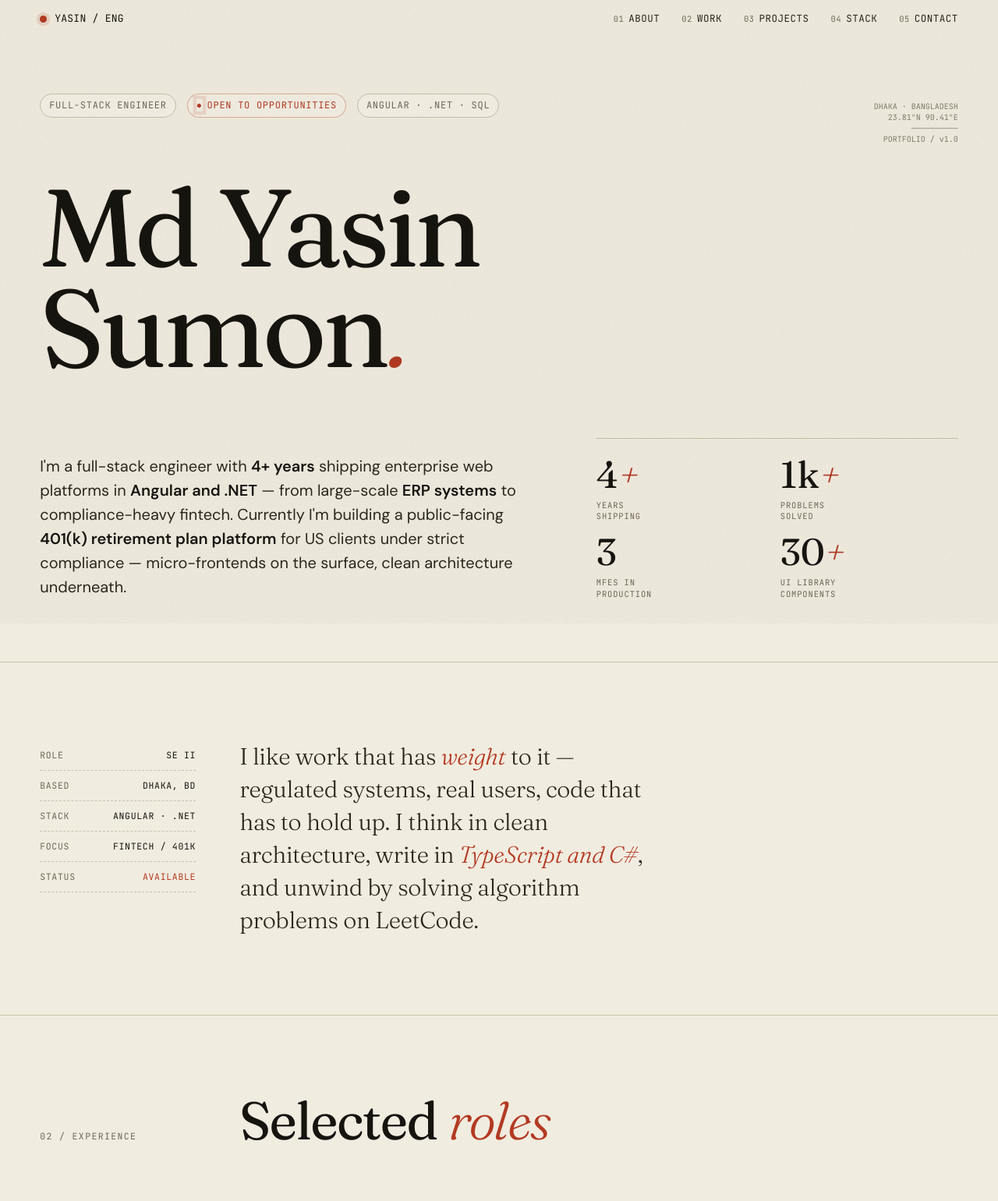
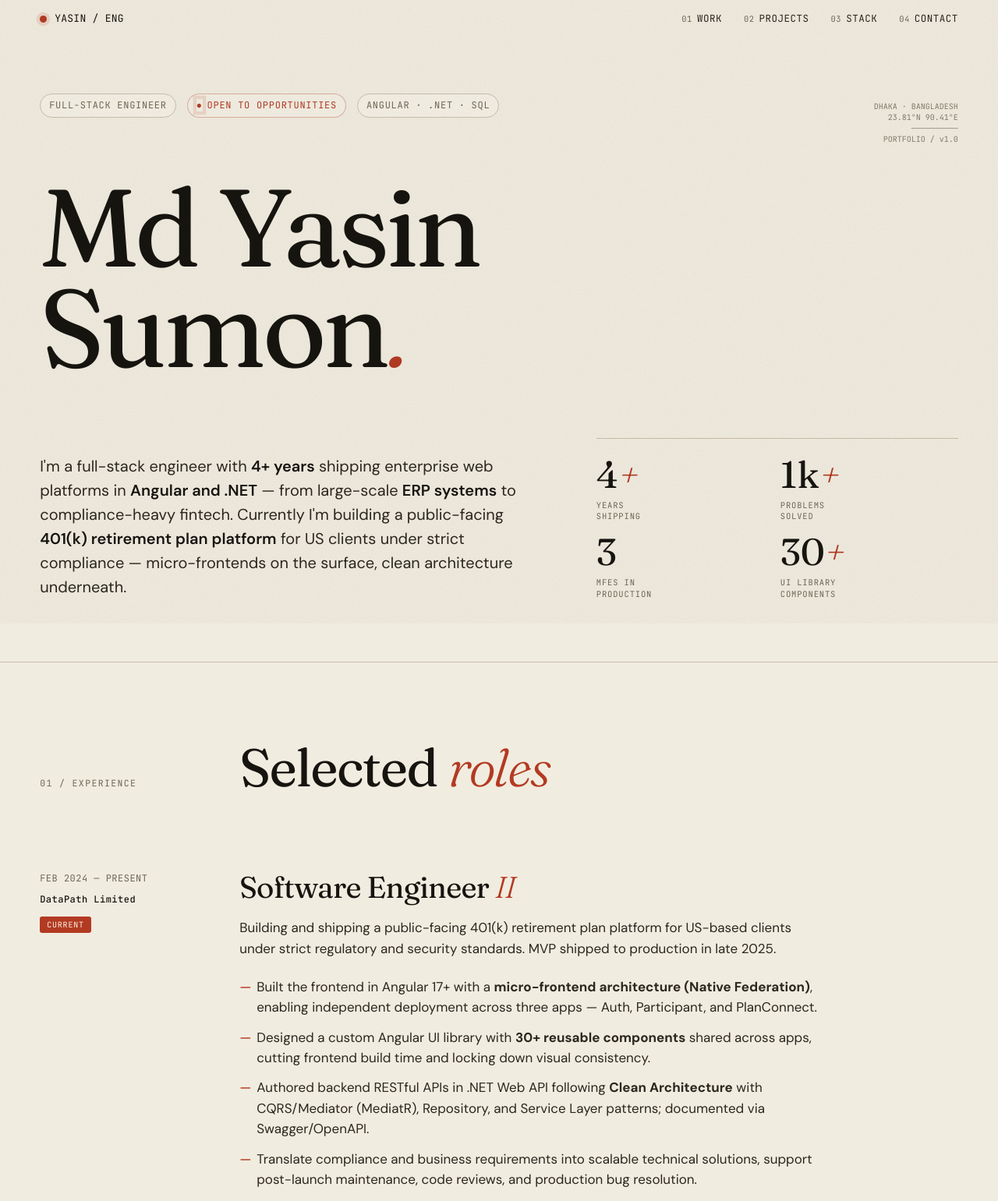
Before and after one commit to sumon1607112/sumon1607112.github.io, a plain HTML site: page index.html in a window 1280 px wide. Shown: the top 1541 px of the page at 78% size. Drawn offline with Linux system fonts and the light colour scheme.

Commit message:
Add files via upload

```diff
--- a/index.html
+++ b/index.html
@@ -255,37 +255,6 @@
     font-variation-settings: "opsz" 96;
   }
   .section-title em { font-style: italic; color: var(--accent); font-weight: 300; }
-
-  /* ─────────── About ─────────── */
-  .about-grid {
-    display: grid;
-    grid-template-columns: 1fr;
-    gap: 48px;
-  }
-  @media (min-width: 880px) {
-    .about-grid { grid-template-columns: 200px 1fr; gap: 56px; }
-  }
-  .about-meta {
-    font-family: var(--mono);
-    font-size: 11.5px;
-    letter-spacing: 0.06em;
-    text-transform: uppercase;
-    color: var(--muted);
-    line-height: 1.9;
-  }
-  .about-meta div { display: flex; justify-content: space-between; padding: 8px 0; border-bottom: 1px dashed var(--line); }
-  .about-meta div span:last-child { color: var(--ink); }
-  .about-body {
-    font-family: var(--display);
-    font-weight: 300;
-    font-size: clamp(22px, 2.4vw, 30px);
-    line-height: 1.4;
-    letter-spacing: -0.012em;
-    color: var(--ink-soft);
-    max-width: 28ch;
-    font-variation-settings: "opsz" 48;
-  }
-  .about-body em { font-style: italic; color: var(--accent); font-weight: 300; }
 
   /* ─────────── Work / Experience ─────────── */
   .role {
@@ -639,11 +608,10 @@
       <span>YASIN&nbsp;/&nbsp;ENG</span>
     </div>
     <nav class="nav">
-      <a href="#about"><span class="num">01</span>About</a>
-      <a href="#work"><span class="num">02</span>Work</a>
-      <a href="#projects"><span class="num">03</span>Projects</a>
-      <a href="#stack"><span class="num">04</span>Stack</a>
-      <a href="#contact"><span class="num">05</span>Contact</a>
+      <a href="#work"><span class="num">01</span>Work</a>
+      <a href="#projects"><span class="num">02</span>Projects</a>
+      <a href="#stack"><span class="num">03</span>Stack</a>
+      <a href="#contact"><span class="num">04</span>Contact</a>
     </nav>
   </div>
 </header>
@@ -700,29 +668,11 @@
   </div>
 </section>
 
-<!-- ─────────── About ─────────── -->
-<section class="block" id="about">
-  <div class="wrap">
-    <div class="about-grid">
-      <div class="about-meta reveal">
-        <div><span>ROLE</span><span>SE&nbsp;II</span></div>
-        <div><span>BASED</span><span>Dhaka, BD</span></div>
-        <div><span>STACK</span><span>Angular · .NET</span></div>
-        <div><span>FOCUS</span><span>Fintech / 401k</span></div>
-        <div><span>STATUS</span><span style="color:var(--accent)">Available</span></div>
-      </div>
-      <p class="about-body reveal">
-        I like work that has <em>weight</em> to it — regulated systems, real users, code that has to hold up. I think in clean architecture, write in <em>TypeScript and C#</em>, and unwind by solving algorithm problems on LeetCode.
-      </p>
-    </div>
-  </div>
-</section>
-
 <!-- ─────────── Work ─────────── -->
 <section class="block" id="work">
   <div class="wrap">
     <div class="section-head reveal">
-      <div class="section-num">02 / Experience</div>
+      <div class="section-num">01 / Experience</div>
       <h2 class="section-title">Selected <em>roles</em></h2>
     </div>
 
@@ -789,7 +739,7 @@
 <section class="block" id="projects">
   <div class="wrap">
     <div class="section-head reveal">
-      <div class="section-num">03 / Projects</div>
+      <div class="section-num">02 / Projects</div>
       <h2 class="section-title">Things I've <em>built</em></h2>
     </div>
 
```
